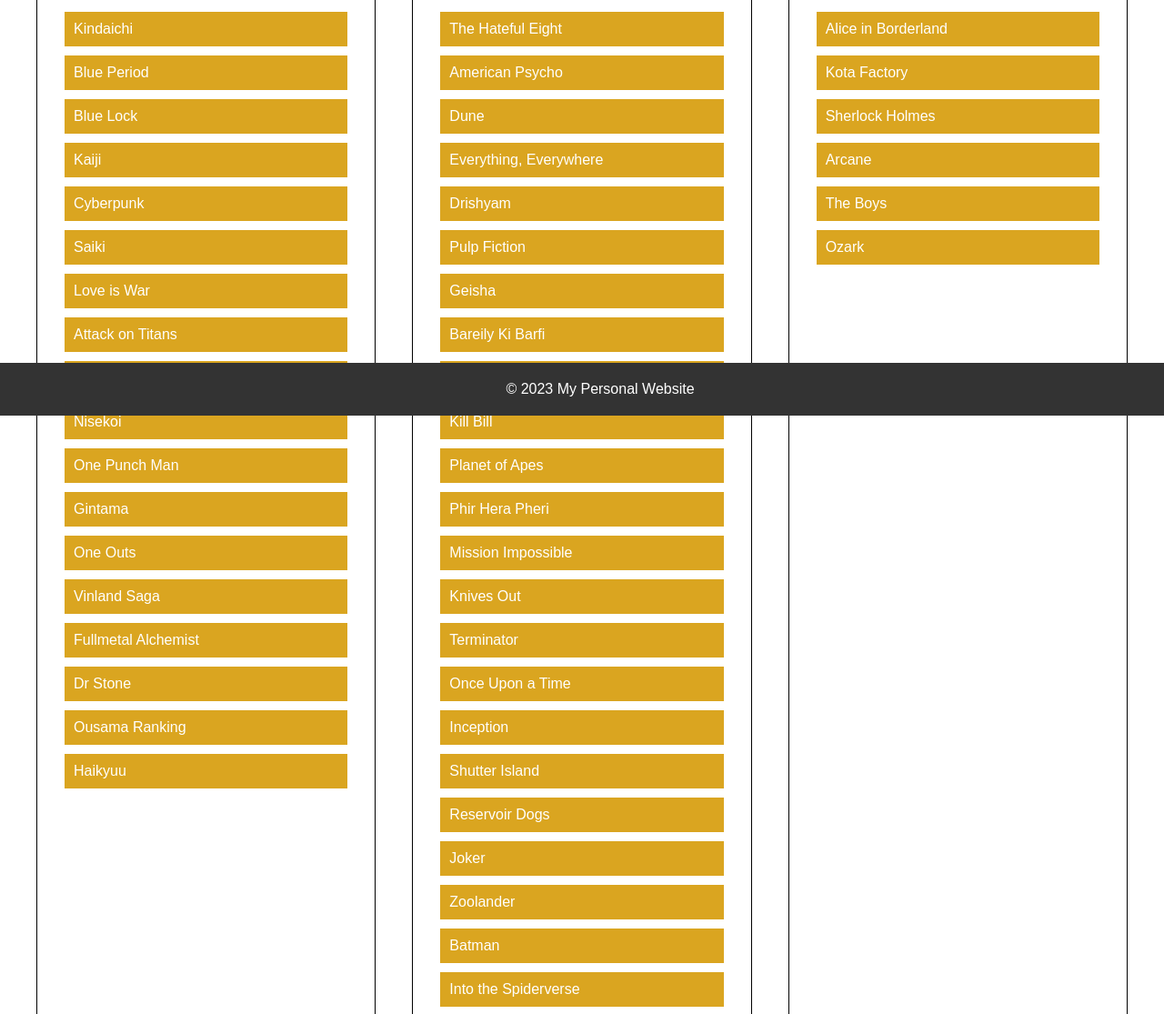
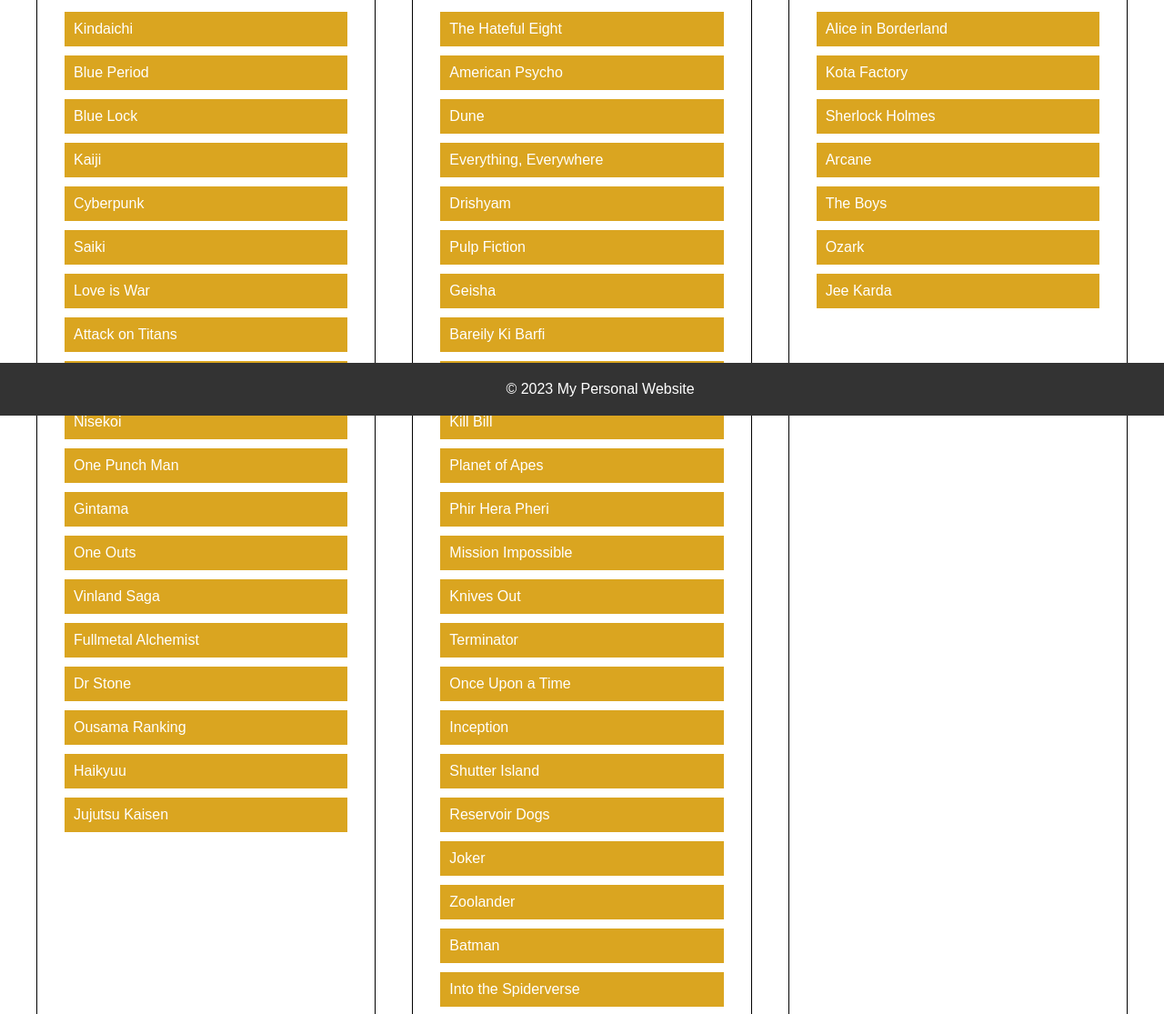
Before and after one commit to MihirSShetty/Mudge_website, a plain HTML site: page index.html in a window 1280 px wide. Shown: the part 343-1458 px from the top of the page at 91% size. Drawn offline with Linux system fonts and the light colour scheme.

Commit message:
Update index.html

```diff
--- a/index.html
+++ b/index.html
@@ -143,6 +143,7 @@
           <li>Dr Stone</li>
           <li>Ousama Ranking</li>
           <li>Haikyuu</li>
+	  <li>Jujutsu Kaisen</li>
       </ul>
 
       </article>
@@ -199,6 +200,7 @@
           <li>Arcane</li>
 	  <li>The Boys</li>
           <li>Ozark</li>
+	  <li>Jee Karda</li>
 
         </ul>
 
```
